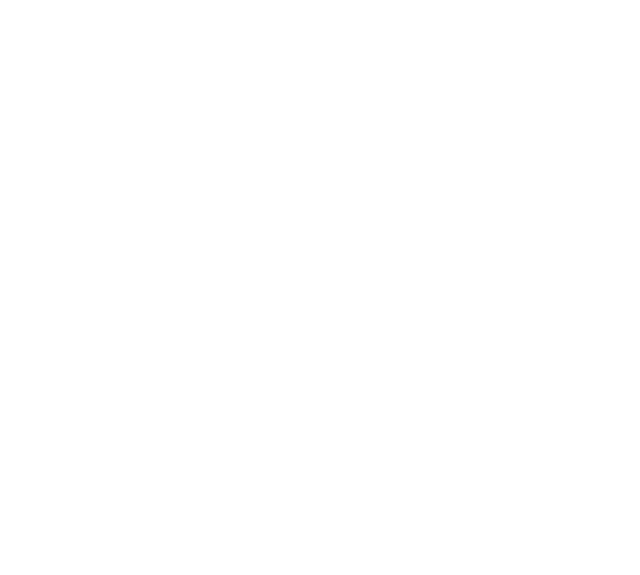
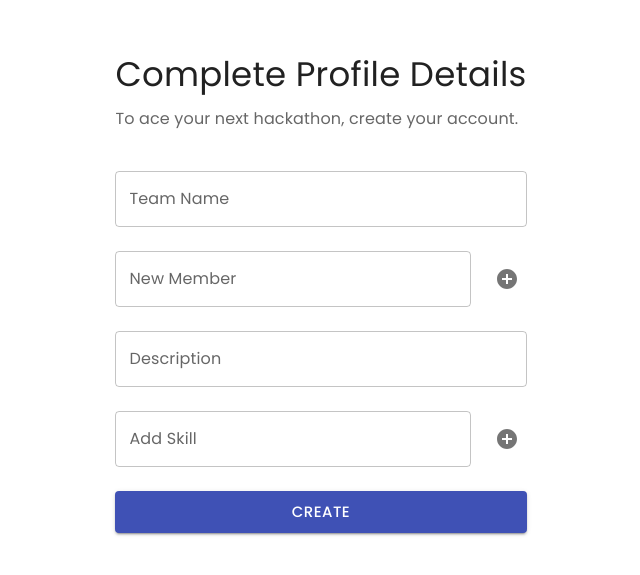
Before and after one commit to ggsingla/squadOps, a React (Vite) app: page /new in a window 1280 px wide. Before the commit this address had no page. Shown: the part 107-682 px from the top of the page, without its empty margins (319-959 px from the left). Built offline with nearby package versions, Linux system fonts and the light colour scheme.

Commit message:
New Team Form

```diff
--- a/src/App.jsx
+++ b/src/App.jsx
@@ -9,6 +9,7 @@
 import Login from './pages/Login'
 import Register from './pages/Register'
 import RegisterStep2 from './pages/RegisterStep2'
+import NewTeam from './pages/NewTeam'
 
 const theme = createTheme({
   palette: {
@@ -44,6 +45,7 @@
             <Route path='/' element={<Login />} />
             <Route path='/register' element={<Register />} />
             <Route path='/register-step-2' element={<RegisterStep2 />} />
+            <Route path='/new' element={<NewTeam />} />
           </Routes>
         </Container>
       </ThemeProvider>
--- /dev/null
+++ b/src/components/Onboarding/new/TeamForm.jsx
@@ -0,0 +1,125 @@
+import * as Yup from 'yup'
+import { useState } from 'react'
+import { Link as RouterLink, useNavigate } from 'react-router-dom'
+import { useFormik, Form, FormikProvider } from 'formik'
+// material
+import {
+  Link,
+  Stack,
+  Checkbox,
+  TextField,
+  IconButton,
+  InputAdornment,
+  FormControlLabel,
+  Typography,
+} from '@mui/material'
+import { LoadingButton } from '@mui/lab'
+import AddCircleIcon from '@mui/icons-material/AddCircle'
+// ----------------------------------------------------------------------
+
+export default function TeamForm() {
+  const navigate = useNavigate()
+  const LoginSchema = Yup.object().shape({
+    name: Yup.string()
+      .min(2, 'Too Short!')
+      .max(50, 'Too Long')
+      .required('Name is required'),
+  })
+
+  const formik = useFormik({
+    initialValues: {
+      name: '',
+    },
+    validationSchema: LoginSchema,
+    onSubmit: () => {
+      navigate('/home', { replace: true })
+    },
+  })
+
+  const { errors, touched, values, isSubmitting, handleSubmit, getFieldProps } =
+    formik
+  const [member, setMember] = useState('')
+  const [members, setMembers] = useState([])
+  const handleMemberSubmit = (e) => {
+    setMembers([...members, member])
+    setMember('')
+  }
+
+  const [skill, setSkill] = useState('')
+  const [skills, setSkills] = useState([])
+  const handleSkillSubmit = (e) => {
+    setSkills([...skills, skill])
+    setSkill('')
+  }
+  return (
+    <FormikProvider value={formik}>
+      <Form autoComplete='off' noValidate onSubmit={handleSubmit}>
+        <Stack spacing={3}>
+          <TextField
+            fullWidth
+            type='name'
+            label='Team Name'
+            {...getFieldProps('name')}
+            error={Boolean(touched.name && errors.name)}
+            helperText={touched.name && errors.name}
+          />
+
+          <Stack spacing={2}>
+            {members.map((single) => (
+              <Typography variant='body1'>{single}</Typography>
+            ))}
+
+            <Stack direction='row' spacing={2}>
+              <TextField
+                value={member}
+                onChange={(e) => setMember(e.target.value)}
+                fullWidth
+                autoComplete='off'
+                type='text'
+                label='New Member'></TextField>
+
+              <IconButton onClick={handleMemberSubmit}>
+                <AddCircleIcon />
+              </IconButton>
+            </Stack>
+          </Stack>
+          <TextField
+            fullWidth
+            multiLine
+            rows={4}
+            autoComplete='off'
+            type='text'
+            label='Description'></TextField>
+
+          <Stack spacing={2}>
+            {skills.map((single) => (
+              <Typography variant='body1'>{single}</Typography>
+            ))}
+
+            <Stack direction='row' spacing={2}>
+              <TextField
+                value={skill}
+                onChange={(e) => setSkill(e.target.value)}
+                fullWidth
+                autoComplete='off'
+                type='text'
+                label='Add Skill'></TextField>
+
+              <IconButton onClick={handleSkillSubmit}>
+                <AddCircleIcon />
+              </IconButton>
+            </Stack>
+          </Stack>
+          <LoadingButton
+            fullWidth
+            size='large'
+            type='submit'
+            variant='contained'
+            loading={isSubmitting}>
+            Create
+          </LoadingButton>
+        </Stack>
+      </Form>
+    </FormikProvider>
+  )
+}
--- /dev/null
+++ b/src/components/Onboarding/new/index.js
@@ -0,0 +1 @@
+export { default as TeamForm } from './TeamForm';
--- /dev/null
+++ b/src/pages/NewTeam.jsx
@@ -0,0 +1,46 @@
+import { Link as RouterLink } from 'react-router-dom'
+// material
+import { styled } from '@mui/material/styles'
+import { Box, Link, Container, Typography } from '@mui/material'
+
+// components
+import Page from '../components/Onboarding/Page'
+import TeamForm from '../components/Onboarding/new/TeamForm'
+
+const RootStyle = styled(Page)(({ theme }) => ({
+  [theme.breakpoints.up('md')]: {
+    display: 'flex',
+  },
+}))
+
+const ContentStyle = styled('div')(({ theme }) => ({
+  margin: 'auto',
+  display: 'flex',
+  minHeight: '100vh',
+  flexDirection: 'column',
+  justifyContent: 'center',
+  padding: theme.spacing(12, 0),
+}))
+
+// ----------------------------------------------------------------------
+
+export default function NewTeam() {
+  return (
+    <RootStyle title='New Team'>
+      <Container>
+        <ContentStyle>
+          <Box sx={{ mb: 5 }}>
+            <Typography variant='h4' gutterBottom>
+              Complete Profile Details
+            </Typography>
+            <Typography sx={{ color: 'text.secondary' }}>
+              To ace your next hackathon, create your account.
+            </Typography>
+          </Box>
+
+          <TeamForm />
+        </ContentStyle>
+      </Container>
+    </RootStyle>
+  )
+}
--- a/src/pages/Register.jsx
+++ b/src/pages/Register.jsx
@@ -37,7 +37,7 @@
 
 export default function Register() {
   return (
-    <RootStyle title='Register | Minimal-UI'>
+    <RootStyle title='Register'>
       <Container>
         <ContentStyle>
           <Box sx={{ mb: 5 }}>
--- a/src/pages/RegisterStep2.jsx
+++ b/src/pages/RegisterStep2.jsx
@@ -37,7 +37,7 @@
 
 export default function RegisterStep2() {
   return (
-    <RootStyle title='Register | Minimal-UI'>
+    <RootStyle title='Register'>
       <Container>
         <ContentStyle>
           <Box sx={{ mb: 5 }}>
```
